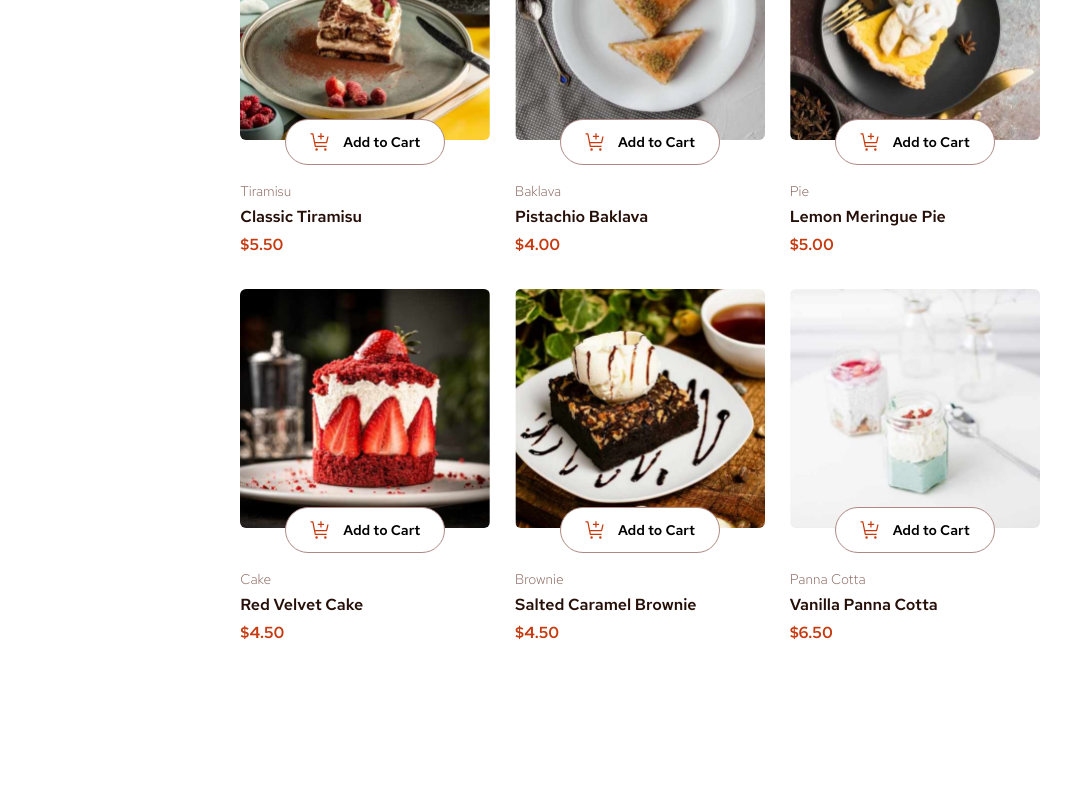
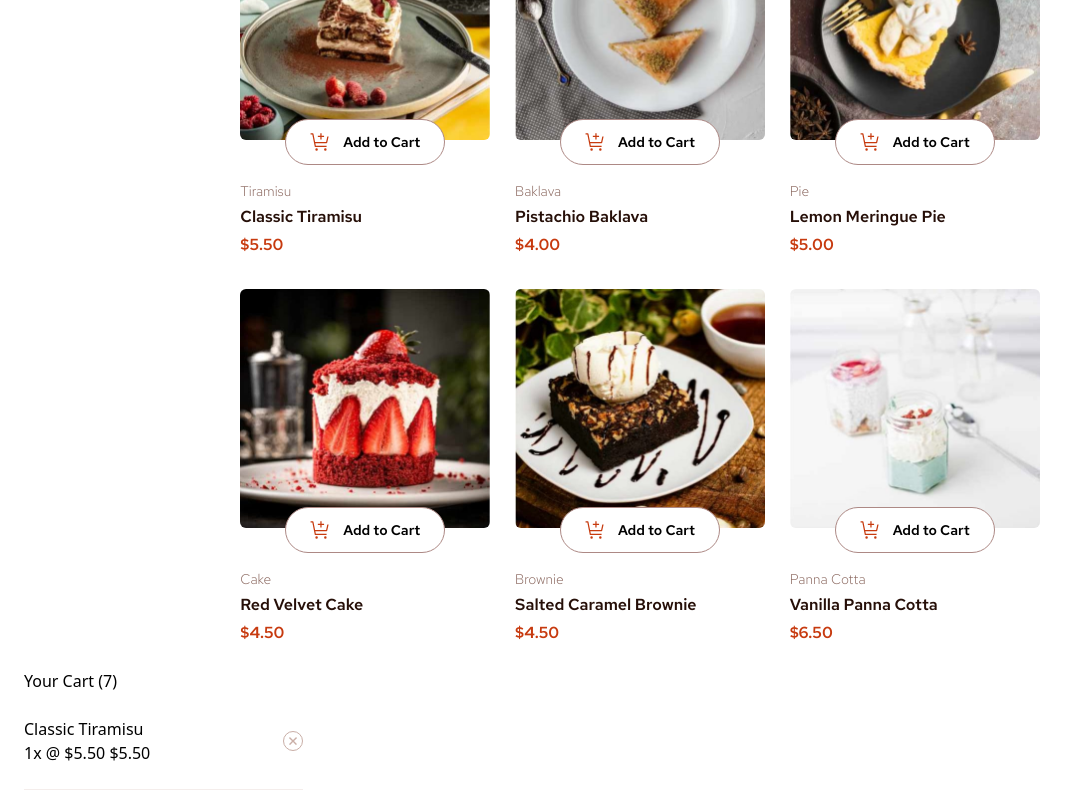
Before and after one commit to sercansimsek/product-list-with-cart, a React (Vite) app: page / in a window 1280 px wide. Shown: the part 487-1287 px from the top of the page, without its empty margins (0-1079 px from the left). Before the commit the page ends 1132 px from the top, so only its background shows below. Built offline with nearby package versions, Linux system fonts and the light colour scheme.

Commit message:
Cart.jsx created

```diff
--- a/src/App.jsx
+++ b/src/App.jsx
@@ -2,6 +2,7 @@ import { useEffect, useState } from "react";
 import { dataFromServer } from "./data";
 
 import { CardList } from "./components/CardList";
+import { Cart } from "./components/Cart";
 
 export const App = () => {
   const [data, setData] = useState([]);
@@ -13,6 +14,7 @@ export const App = () => {
   return (
     <>
       <CardList datas={data} />
+      <Cart />
     </>
   );
 };
--- a/src/components/Card.jsx
+++ b/src/components/Card.jsx
@@ -23,7 +23,7 @@ export const Card = ({ data }) => {
   };
   return (
     <>
-      <div className="flex flex-col gap-4 w-[327px] md:w-[213px] lg:w-[250px] font-redHat">
+      <div className="flex flex-col gap-4 w-[327px] md:w-[213px] lg:w-[250px] font-redHat ">
         <div className="flex flex-col justify-center items-center mb-[25px]">
           <div className="relative">
             <picture>
--- /dev/null
+++ b/src/components/Cart.jsx
@@ -0,0 +1,23 @@
+import removeItemIcon from "../assets/images/icon-remove-item.svg";
+
+export const Cart = () => {
+  return (
+    <div className="flex flex-col justify-center gap-6 w-[327px] p-6">
+      <h1>Your Cart (7)</h1>
+      <div className="flex justify-between items-center">
+        <div className="flex flex-col">
+          <span>Classic Tiramisu</span>
+          <span>1x @ $5.50 $5.50</span>
+        </div>
+        <button className="w-5 h-5 cursor-pointer">
+          <img
+            src={removeItemIcon}
+            alt="remove item icon"
+            className="border border-rose300 rounded-full p-1 hover:border-black"
+          />
+        </button>
+      </div>
+      <hr className="block h-[1px] border-0 bg-rose100"/>
+    </div>
+  );
+};
```
